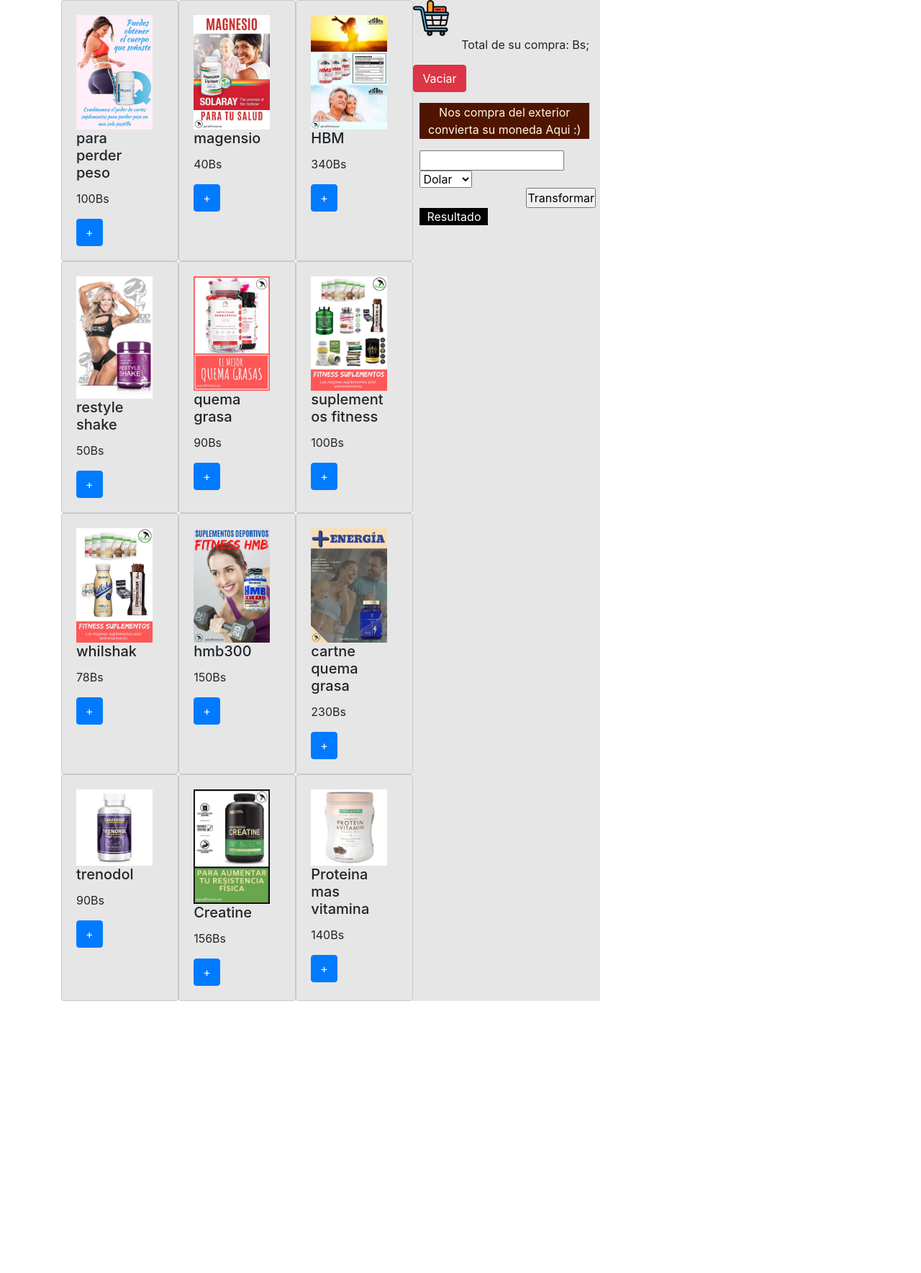
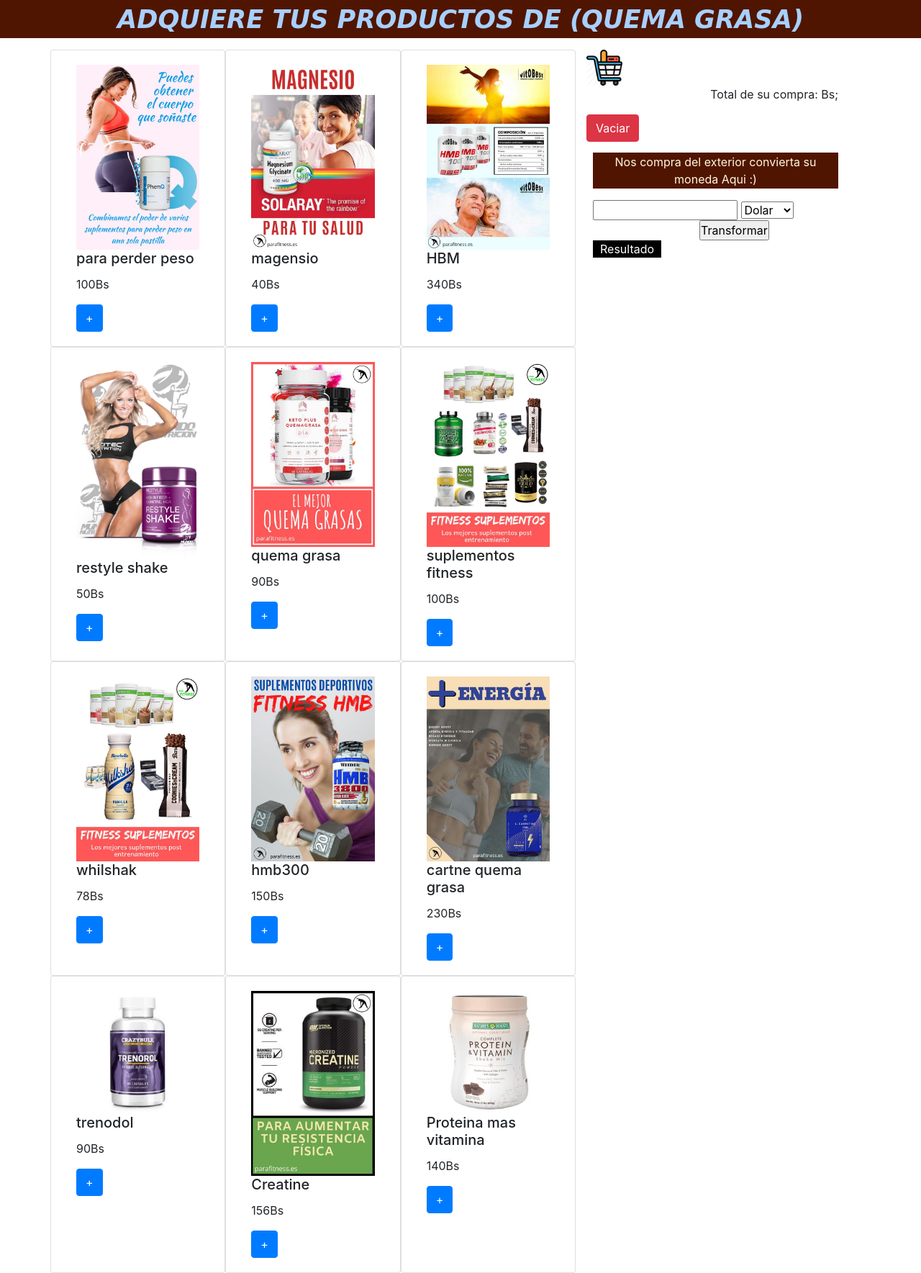
Before and after one commit to alvaroquisbert/venta-de-alimentos-fitnes, a PHP site: page /carrito/mujeres.html in a window 1280 px wide. Shown: the part 50-1819 px from the top of the page at 72% size. Before the commit the page ends 1441 px from the top, so only its background shows below. Run offline with PHP 8.4, Linux system fonts and the light colour scheme.

Commit message:
titulo de las compras del carrito

```diff
--- a/carrito/estilos/estilocarrito.css
+++ b/carrito/estilos/estilocarrito.css
@@ -10,10 +10,7 @@
     width: 50px;
     height: 50px;
 }
-.col-sm-4{
-    background: rgb(230, 230, 230);
-    padding-left: 0px;
-}
+
 nav {
     background-color: #000000;
     width: 100%;
@@ -74,6 +71,14 @@ nav ul li ul li a {
 nav ul li ul li a:hover {
     background-color:rgba(218, 218, 218, 0.973);
 }
+.titulo_de_carrito{
+    font: oblique bold 220% cursive;
+    text-align: center;
+    color: rgb(167, 208, 255);
+    background: rgb(80, 21, 0);
+    padding-top: 6px;
+    padding-bottom: 6px;
+}
 .container{
 background-color: rgb(255, 255, 255);}
 
--- a/carrito/hombres.html
+++ b/carrito/hombres.html
@@ -24,8 +24,9 @@
             <li><a href="../sobre nosotros/sobrenosotros.html">Sobre nosotros</a></li>
             <li><a href="../ubicacion/nos_ubicamos.html">Nos Ubicamos</a></li>
         </ul>
+
     </nav>
-
+    <p class="titulo_de_carrito">ADQUIERE TUS PRODUCTOS (SUPLEMENTOS)</p>
     <div class="container">
         <div class="row">
 
--- a/carrito/mujeres.html
+++ b/carrito/mujeres.html
@@ -25,7 +25,7 @@
             <li><a href="../ubicacion/nos_ubicamos.html">Nos Ubicamos</a></li>
         </ul>
     </nav>
-
+    <p class="titulo_de_carrito">ADQUIERE TUS PRODUCTOS DE (QUEMA GRASA) </p>
     <div class="container">
         <div class="row">
 
```
